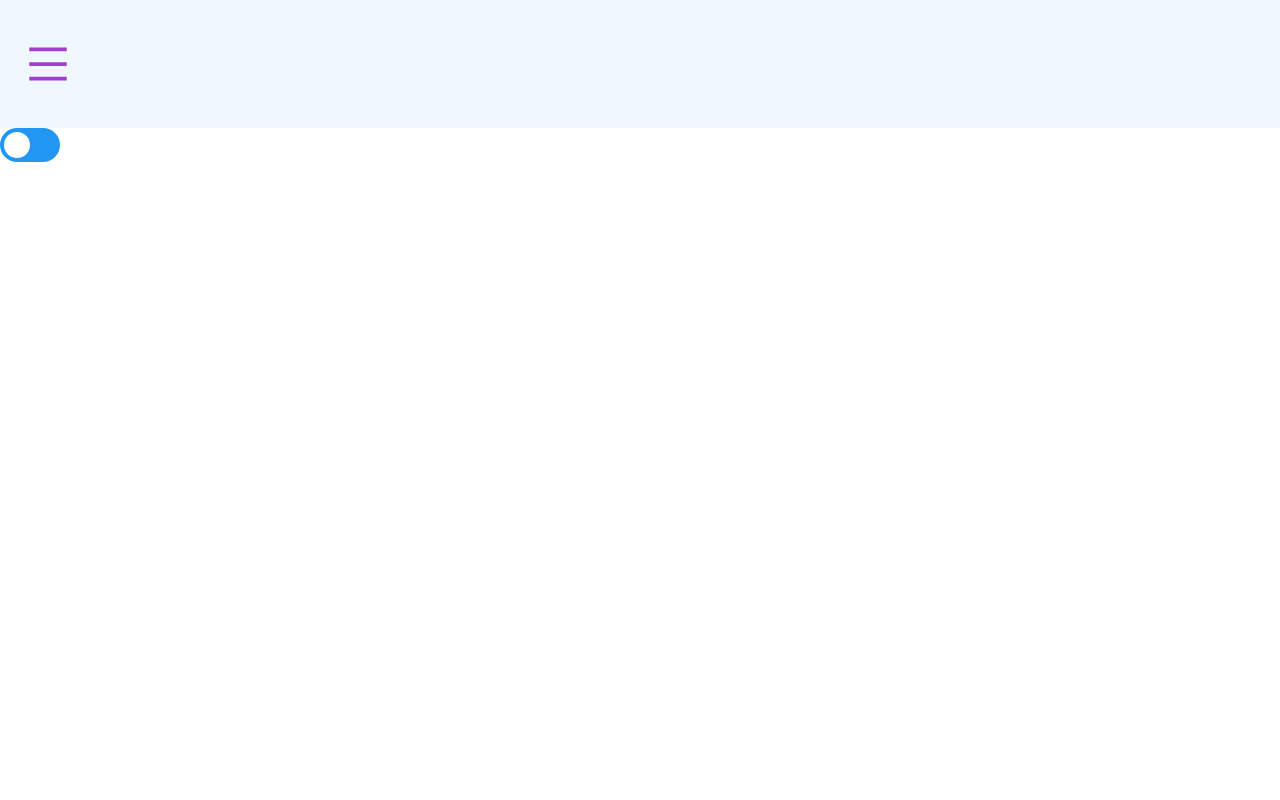
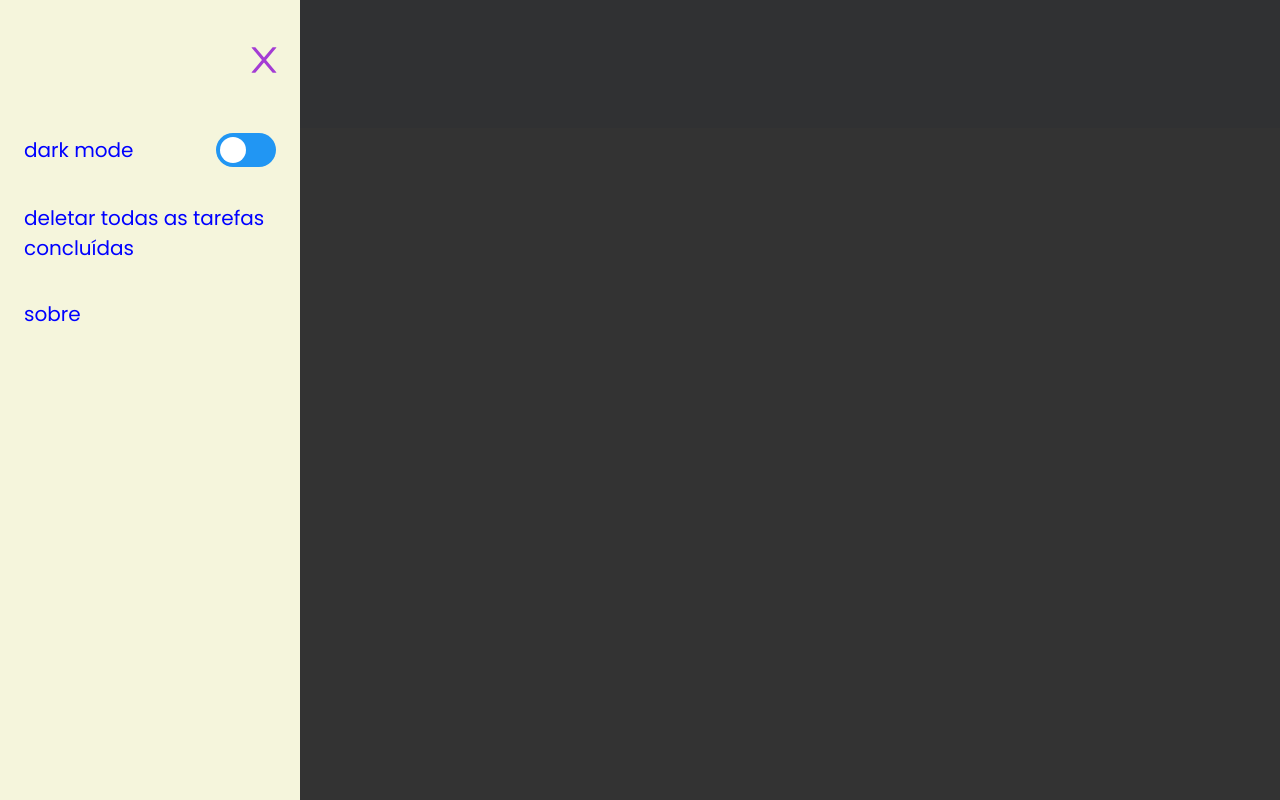
Before and after one commit to lucianakyoko/todo, a React (Create React App) app: page / in a window 1280 px wide. Built offline with nearby package versions, Linux system fonts and the light colour scheme.

Commit message:
Create SideBar component

```diff
--- a/src/App.js
+++ b/src/App.js
@@ -1,5 +1,5 @@
 import Header from './components/Header';
-import SwitchBtn from './components/Header/SwitchBtn';
+import SideBar from './components/Header/SideBar';
 import GlobalStyles from "./styles/GlobalStyles";
 
 function App() {
@@ -7,7 +7,7 @@ function App() {
     <div className="App">
       <GlobalStyles />
       <Header />
-      <SwitchBtn />
+      <SideBar />
     </div>
   );
 }
--- /dev/null
+++ b/src/components/Header/SideBar/index.jsx
@@ -0,0 +1,30 @@
+import React from 'react';
+import {
+  Navbar,
+  Wraper,
+  CloseMenu,
+  NavItemsList,
+  ChangeModeWrapper
+} from './style';
+
+import SwitchBtn from '../SwitchBtn';
+
+const SideBar = () => {
+  return (
+    <Navbar>
+      <Wraper>
+        <CloseMenu />
+        <NavItemsList>
+          <ChangeModeWrapper>
+            dark mode
+            <SwitchBtn />
+          </ChangeModeWrapper>
+          <li>deletar todas as tarefas concluídas</li>
+          <li>sobre</li>
+        </NavItemsList>
+      </Wraper>
+    </Navbar>
+  )
+}
+
+export default SideBar;
--- /dev/null
+++ b/src/components/Header/SideBar/style.js
@@ -0,0 +1,66 @@
+import styled from "styled-components";
+import { themeBase } from "../../../styles/variables";
+import { showUpAnimation, IconBtn } from '../../../styles/mixins';
+import { AiOutlineClose } from 'react-icons/ai';
+
+export const Navbar = styled.nav`
+  width: 100%;
+  height: 100vh;
+
+  position: absolute;
+  top: 0;
+  left: 0;
+
+  background-color: ${themeBase.opacityBg};
+  ${showUpAnimation};
+`
+
+export const Wraper = styled.div`
+  width: 300px;
+  height: 100vh;
+  padding: 40px 24px 24px 24px;
+
+  background-color: beige;
+
+  animation: openSidebar .4s;
+
+  @keyframes openSidebar {
+    from {
+      opacity: 0;
+      width: 0;
+    }
+    to {
+      opacity: 1;
+      width: 300px;
+    }
+}
+`
+
+export const CloseMenu = styled(AiOutlineClose)`
+  ${IconBtn};
+  position: relative;
+  left: 220px;
+
+  ${showUpAnimation};
+`
+
+export const NavItemsList = styled.ul`
+  margin-top: 4.8rem;
+
+  display: flex;
+  flex-direction: column;
+  gap: 3.6rem;
+
+  font-family: ${themeBase.secondaryFont};
+  font-size: 2rem;
+  font-weight: 400;
+  color: blue;
+
+  ${showUpAnimation};
+`
+
+export const ChangeModeWrapper = styled.li`
+  display: flex;
+  align-items: center;
+  justify-content: space-between;
+`
```
